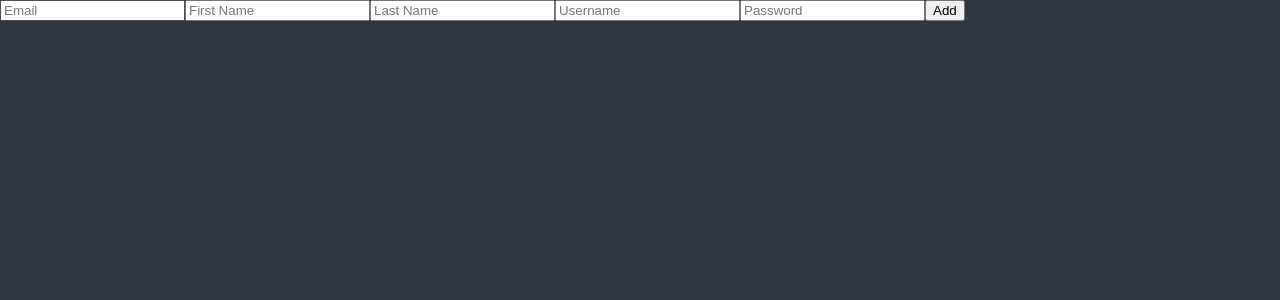
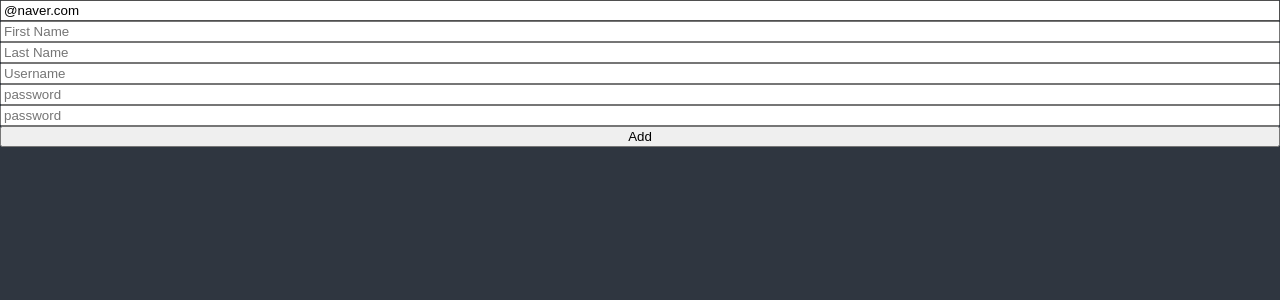
Before and after one commit to Parkjju/React-todo, a React (Create React App) app in the folder todo/: page / in a window 1280 px wide. Shown: the top 300 px of the page. Built offline with nearby package versions, Linux system fonts and the light colour scheme.

Commit message:
[Feature] React Hook Form 적용 / 패스워드 검사 기능 등

```diff
--- a/todo/src/TodoList.tsx
+++ b/todo/src/TodoList.tsx
@@ -1,4 +1,3 @@
-import React, { useState } from 'react';
 import { useForm } from 'react-hook-form';
 
 // function TodoList() {
@@ -27,19 +26,86 @@ import { useForm } from 'react-hook-form';
 // </div>
 //     );
 // }
+interface IForm {
+    email: string;
+    username: string;
+    password1: string;
+    password2: string;
+    firstName: string;
+    lastName: string;
+    extraError?: string;
+}
 
 function TodoList() {
-    const { register, watch } = useForm();
-    console.log(watch());
+    const {
+        register,
+        handleSubmit,
+        formState: { errors },
+        setError,
+    } = useForm<IForm>({
+        defaultValues: {
+            email: '@naver.com',
+        },
+    });
+
+    const onValid = (data: IForm) => {
+        if (data.password1 !== data.password2) {
+            setError(
+                'password1',
+                { message: 'Password are not the same.' }
+                // { shouldFocus: true }
+            );
+        }
+    };
 
     return (
         <div>
-            <form>
-                <input placeholder='Email' {...register('Email')} />
-                <input placeholder='First Name' {...register('First Name')} />
-                <input placeholder='Last Name' {...register('Last Name')} />
-                <input placeholder='Username' {...register('Username')} />
-                <input placeholder='Password' {...register('Password')} />
+            <form
+                onSubmit={handleSubmit(onValid)}
+                style={{ display: 'flex', flexDirection: 'column' }}
+            >
+                <h1>{errors?.extraError?.message}</h1>
+                <input
+                    placeholder='Email'
+                    {...register('email', {
+                        required: {
+                            value: true,
+                            message: 'Required!!!!',
+                        },
+                        pattern: {
+                            value: /[A-Za-z0-9._%+-]+@naver\.com/g,
+                            message: 'Only naver.com emails allowed',
+                        },
+                    })}
+                />
+                <span>{errors?.email?.message}</span>
+                <input
+                    placeholder='First Name'
+                    {...register('firstName', {
+                        validate: (value) =>
+                            !value.includes('jun') || 'jun 포함하지마',
+                    })}
+                />
+                <span>{errors?.firstName?.message}</span>
+                <input placeholder='Last Name' {...register('lastName')} />
+                <input
+                    placeholder='Username'
+                    {...register('username', {
+                        minLength: {
+                            value: 10,
+                            message: '10글자 이상 입력하세요!',
+                        },
+                        required: {
+                            value: true,
+                            message: 'Required!!!',
+                        },
+                    })}
+                />
+                <input placeholder='password' {...register('password1')} />
+                <span style={{ color: 'white' }}>
+                    {errors?.password1?.message}
+                </span>
+                <input placeholder='password' {...register('password2')} />
                 <button>Add</button>
             </form>
         </div>
```
